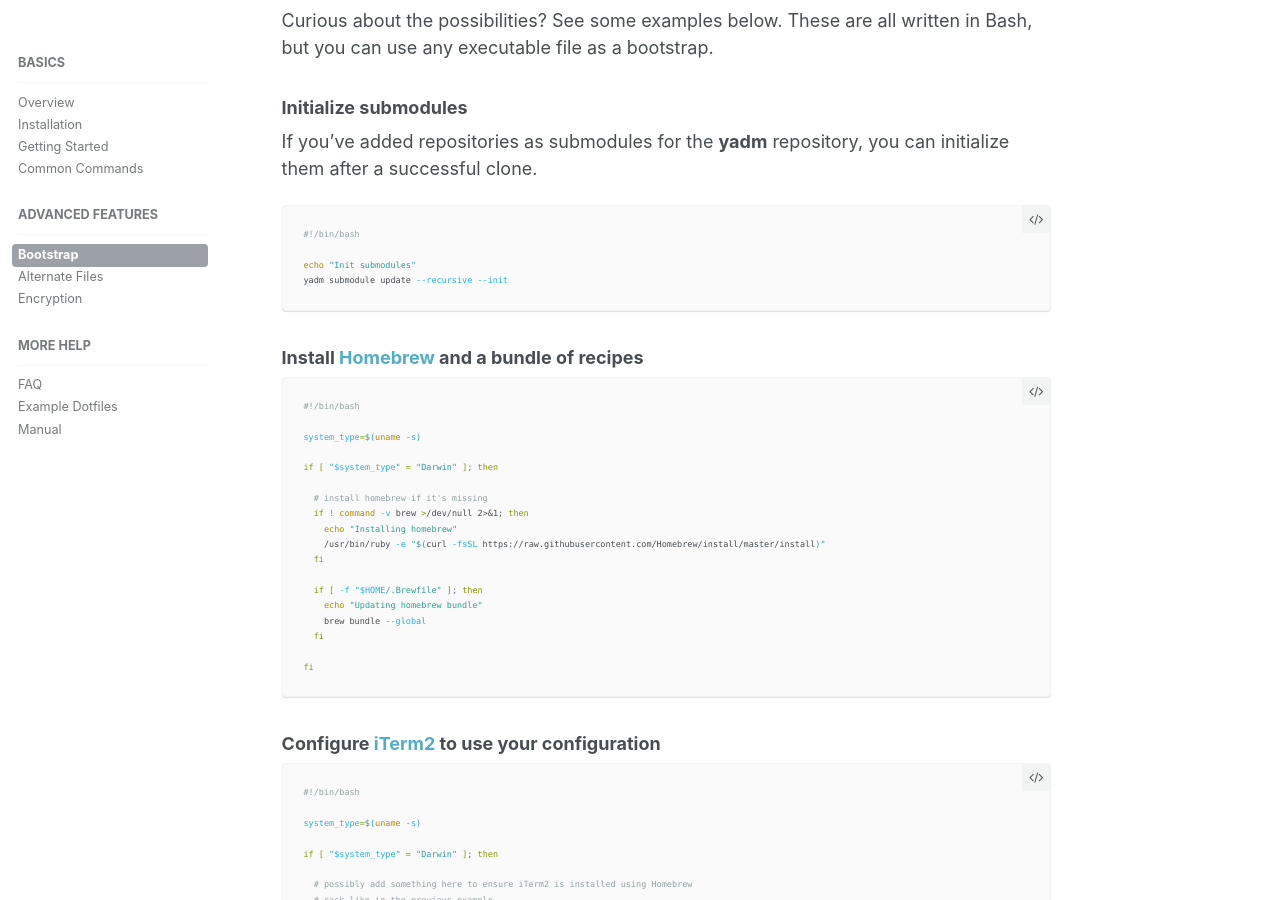
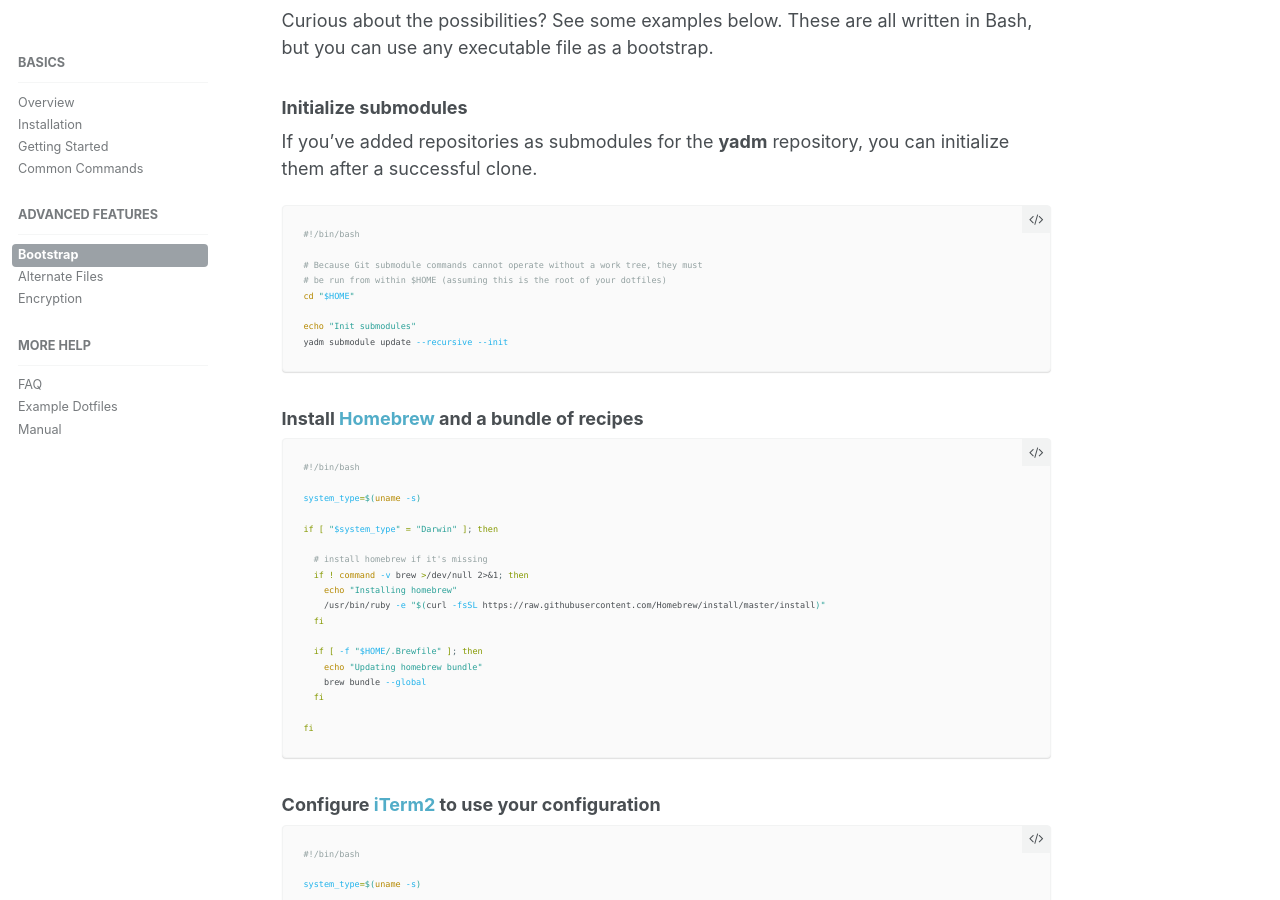
Before and after one commit to TheLocehiliosan/yadm, a Jekyll site: the page built from _docs/037_bootstrap.md, in a window 1280 px wide and 900 px high, scrolled down 946 px. Built offline with Jekyll 4.4.1, drawn with Linux system fonts in a browser that asks for light colours.

Commit message:
Change to `$HOME` in submodule example

````diff
--- a/_docs/037_bootstrap.md
+++ b/_docs/037_bootstrap.md
@@ -42,6 +42,10 @@ initialize them after a successful clone.
 
 ```bash
 #!/bin/bash
+
+# Because Git submodule commands cannot operate without a work tree, they must
+# be run from within $HOME (assuming this is the root of your dotfiles)
+cd "$HOME"
 
 echo "Init submodules"
 yadm submodule update --recursive --init
````
